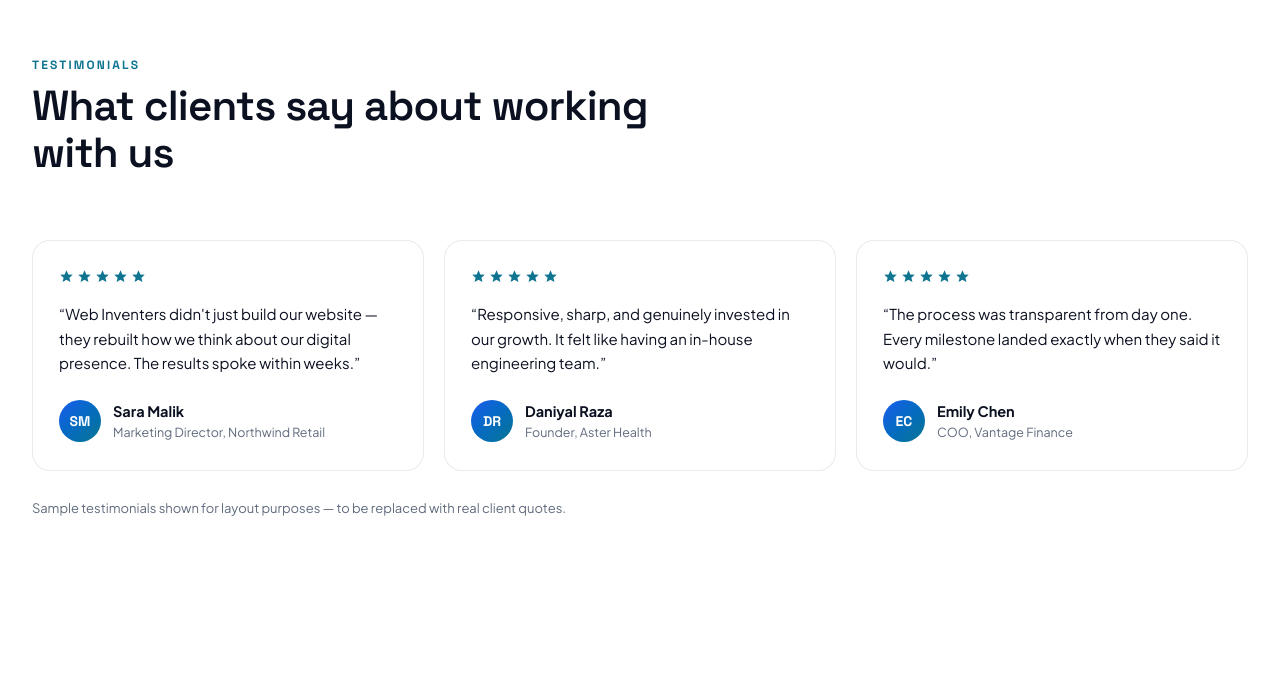
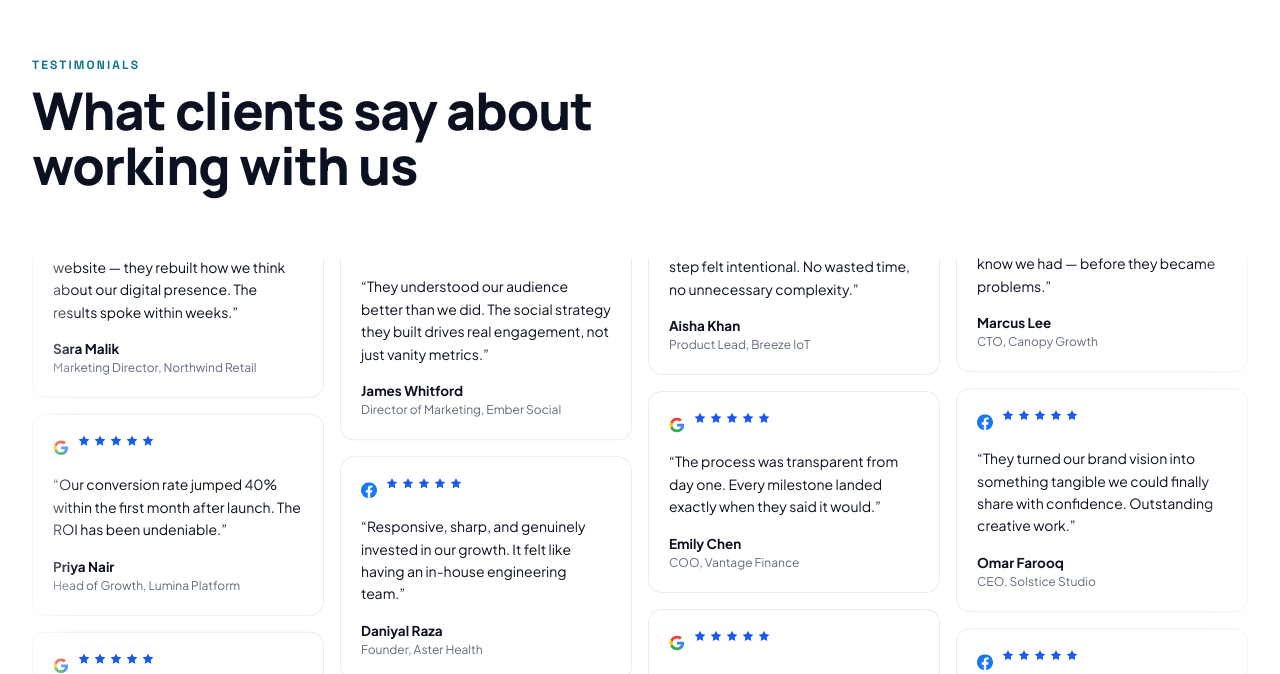
Before and after one commit to irtizapanjwani/webinverters, a Next.js app: page / in a window 1280 px wide. Shown: the part 4766-5440 px from the top of the page. Built offline with nearby package versions, Linux system fonts and the light colour scheme.

Commit message:
Add: testimonial cards animation

```diff
--- a/src/app/components/Testimonials.tsx
+++ b/src/app/components/Testimonials.tsx
@@ -1,75 +1,215 @@
-import { StarIcon } from "./icons";
+"use client";
+
+import { useReducedMotion } from "framer-motion";
 
 const TESTIMONIALS = [
   {
     quote:
       "Web Inventers didn't just build our website — they rebuilt how we think about our digital presence. The results spoke within weeks.",
-    initials: "SM",
     name: "Sara Malik",
     role: "Marketing Director, Northwind Retail",
+    platform: "google" as const,
   },
   {
     quote:
       "Responsive, sharp, and genuinely invested in our growth. It felt like having an in-house engineering team.",
-    initials: "DR",
     name: "Daniyal Raza",
     role: "Founder, Aster Health",
+    platform: "clutch" as const,
   },
   {
     quote:
       "The process was transparent from day one. Every milestone landed exactly when they said it would.",
-    initials: "EC",
     name: "Emily Chen",
     role: "COO, Vantage Finance",
+    platform: "google" as const,
+  },
+  {
+    quote:
+      "They turned our brand vision into something tangible we could finally share with confidence. Outstanding creative work.",
+    name: "Omar Farooq",
+    role: "CEO, Solstice Studio",
+    platform: "clutch" as const,
+  },
+  {
+    quote:
+      "Our conversion rate jumped 40% within the first month after launch. The ROI has been undeniable.",
+    name: "Priya Nair",
+    role: "Head of Growth, Lumina Platform",
+    platform: "google" as const,
+  },
+  {
+    quote:
+      "They understood our audience better than we did. The social strategy they built drives real engagement, not just vanity metrics.",
+    name: "James Whitford",
+    role: "Director of Marketing, Ember Social",
+    platform: "clutch" as const,
+  },
+  {
+    quote:
+      "From discovery to delivery, every step felt intentional. No wasted time, no unnecessary complexity.",
+    name: "Aisha Khan",
+    role: "Product Lead, Breeze IoT",
+    platform: "google" as const,
+  },
+  {
+    quote:
+      "The team's technical depth is rare. They solved problems we didn't even know we had — before they became problems.",
+    name: "Marcus Lee",
+    role: "CTO, Canopy Growth",
+    platform: "clutch" as const,
   },
 ];
 
+function GoogleLogo() {
+  return (
+    <svg viewBox="0 0 24 24" className="h-4 w-4" aria-label="Google">
+      <path
+        d="M22.56 12.25c0-.78-.07-1.53-.2-2.25H12v4.26h5.92a5.06 5.06 0 0 1-2.2 3.32v2.77h3.57c2.08-1.92 3.28-4.74 3.28-8.1z"
+        fill="#4285F4"
+      />
+      <path
+        d="M12 23c2.97 0 5.46-.98 7.28-2.66l-3.57-2.77c-.98.66-2.23 1.06-3.71 1.06-2.86 0-5.29-1.93-6.16-4.53H2.18v2.84C3.99 20.53 7.7 23 12 23z"
+        fill="#34A853"
+      />
+      <path
+        d="M5.84 14.09c-.22-.66-.35-1.36-.35-2.09s.13-1.43.35-2.09V7.07H2.18C1.43 8.55 1 10.22 1 12s.43 3.45 1.18 4.93l2.85-2.22.81-.62z"
+        fill="#FBBC05"
+      />
+      <path
+        d="M12 5.38c1.62 0 3.06.56 4.21 1.64l3.15-3.15C17.45 2.09 14.97 1 12 1 7.7 1 3.99 3.47 2.18 7.07l3.66 2.84c.87-2.6 3.3-4.53 6.16-4.53z"
+        fill="#EA4335"
+      />
+    </svg>
+  );
+}
+
+function FacebookLogo() {
+  return (
+    <svg viewBox="0 0 24 24" className="h-4 w-4" aria-label="Facebook">
+      <path
+        d="M24 12c0-6.627-5.373-12-12-12S0 5.373 0 12c0 5.99 4.388 10.954 10.125 11.854V15.47H7.078V12h3.047V9.356c0-3.007 1.792-4.668 4.533-4.668 1.312 0 2.686.235 2.686.235v2.953H15.83c-1.491 0-1.956.925-1.956 1.874V12h3.328l-.532 3.469h-2.796v8.385C19.612 22.954 24 17.99 24 12z"
+        fill="#1877F2"
+      />
+    </svg>
+  );
+}
+
+const PLATFORM = {
+  google: GoogleLogo,
+  clutch: FacebookLogo,
+} as const;
+
+function StarRating() {
+  return (
+    <div className="mb-3 flex gap-0.5" aria-label="5 out of 5 stars">
+      {Array.from({ length: 5 }).map((_, i) => (
+        <svg
+          key={i}
+          viewBox="0 0 20 20"
+          className="size-3.5 fill-accent"
+          aria-hidden="true"
+        >
+          <path d="M10 1l2.39 4.84 5.34.78-3.87 3.77.91 5.33L10 13.27l-4.77 2.45.91-5.33L2.27 6.62l5.34-.78L10 1z" />
+        </svg>
+      ))}
+    </div>
+  );
+}
+
+function TestimonialCard({ t }: { t: (typeof TESTIMONIALS)[number] }) {
+  const Logo = PLATFORM[t.platform];
+  return (
+    <div className="mb-4 rounded-[14px] border border-border bg-white p-5 transition-[border-color] duration-300 hover:border-accent/30">
+      <div className="mb-3 flex items-center gap-2">
+        <Logo />
+        <StarRating />
+      </div>
+      <p className="mb-4 text-[14px] leading-[1.6] text-ink">
+        &ldquo;{t.quote}&rdquo;
+      </p>
+      <div>
+        <div className="text-[13.5px] font-bold text-ink">{t.name}</div>
+        <div className="text-[12px] text-ink-faint">{t.role}</div>
+      </div>
+    </div>
+  );
+}
+
+const COLUMNS = [
+  { direction: "up" as const, speed: 38, offset: 0 },
+  { direction: "down" as const, speed: 42, offset: 25 },
+  { direction: "up" as const, speed: 36, offset: 50 },
+  { direction: "down" as const, speed: 40, offset: 10 },
+];
+
+function distributeColumns(items: typeof TESTIMONIALS, colCount: number) {
+  const cols: (typeof TESTIMONIALS)[] = Array.from({ length: colCount }, () => []);
+  items.forEach((item, i) => {
+    cols[i % colCount].push(item);
+  });
+  return cols;
+}
+
 export default function Testimonials() {
+  const reduce = useReducedMotion();
+  const columns = distributeColumns(TESTIMONIALS, 4);
+
   return (
-    <section className="pt-14 pb-18 lg:pt-[104px] lg:pb-[140px]">
+    <section className="pt-14 pb-18 lg:pt-[104px] lg:pb-[140px] overflow-hidden">
       <div className="mx-auto w-full max-w-[1400px] px-5 sm:px-8">
         <div className="mb-10 max-w-[640px] sm:mb-16">
           <span className="mb-2.5 block font-display text-xs font-bold tracking-[0.18em] text-accent-2 uppercase">
             Testimonials
           </span>
-          <h2 className="font-display text-[clamp(28px,4vw,42px)] leading-[1.1] font-semibold tracking-[-0.02em]">
+          <h2 className="font-manrope text-[clamp(32px,4.6vw,52px)] leading-[1.06] font-extrabold tracking-[-0.02em]">
             What clients say about working with us
           </h2>
         </div>
+      </div>
 
-        <div className="grid gap-5 sm:grid-cols-2 lg:grid-cols-3">
-          {TESTIMONIALS.map((t) => (
-            <div
-              key={t.name}
-              className="flex h-full flex-col rounded-[18px] border border-border bg-surface p-7 px-6.5"
-            >
-              <div className="mb-4.5 flex gap-0.75" aria-hidden="true">
-                {Array.from({ length: 5 }).map((_, i) => (
-                  <StarIcon key={i} className="size-[15px] text-accent-2" />
-                ))}
-              </div>
-              <p className="mb-6 grow text-[15px] leading-[1.65] text-ink">
-                &ldquo;{t.quote}&rdquo;
-              </p>
-              <div className="flex items-center gap-3">
-                <span className="flex size-[42px] shrink-0 items-center justify-center rounded-full bg-gradient-to-br from-accent to-accent-2 font-display text-sm font-bold text-white">
-                  {t.initials}
-                </span>
-                {/* min-w-0 lets a long name or a long company title wrap
-                    instead of pushing the avatar out of the card. */}
-                <div className="min-w-0">
-                  <div className="text-[14.5px] font-bold">{t.name}</div>
-                  <div className="text-[12.5px] text-ink-faint">{t.role}</div>
+      <div className="relative">
+        {/* side fades only — no top/bottom fade so cards extend to the edges */}
+        <div className="pointer-events-none absolute top-0 left-0 z-10 h-full w-20 bg-gradient-to-r from-bg to-transparent" />
+        <div className="pointer-events-none absolute top-0 right-0 z-10 h-full w-20 bg-gradient-to-l from-bg to-transparent" />
+
+        <div className="mx-auto grid max-w-[1400px] grid-cols-2 gap-4 px-5 sm:px-8 lg:grid-cols-4 lg:gap-4">
+          {COLUMNS.map((col, ci) => {
+            const items = columns[ci];
+            const duplicated = [...items, ...items];
+            const duration = col.speed;
+            const isUp = col.direction === "up";
+
+            return (
+              <div
+                key={ci}
+                className="testimonial-col relative overflow-hidden"
+                style={{
+                  height: "clamp(520px, 70vh, 760px)",
+                }}
+              >
+                <div
+                  className={`flex flex-col ${reduce ? "" : "animate-marquee-vertical"}`}
+                  style={
+                    reduce
+                      ? undefined
+                      : {
+                          animationDuration: `${duration}s`,
+                          animationTimingFunction: "linear",
+                          animationIterationCount: "infinite",
+                          animationDirection: isUp ? "normal" : "reverse",
+                          animationDelay: `${-(col.offset / 100) * duration}s`,
+                        }
+                  }
+                >
+                  {duplicated.map((t, i) => (
+                    <TestimonialCard key={`${ci}-${i}-${t.name}`} t={t} />
+                  ))}
                 </div>
               </div>
-            </div>
-          ))}
+            );
+          })}
         </div>
-
-        <p className="mt-7 text-[13px] text-ink-faint">
-          Sample testimonials shown for layout purposes — to be replaced with
-          real client quotes.
-        </p>
       </div>
     </section>
   );
--- a/src/app/globals.css
+++ b/src/app/globals.css
@@ -59,6 +59,16 @@
   --animate-pulse-orb: pulse-orb 6s ease-in-out infinite;
   --animate-float-node: float-node 7s ease-in-out infinite;
   --animate-marquee: marquee 14s linear infinite;
+  --animate-marquee-vertical: marquee-vertical 40s linear infinite;
+}
+
+@keyframes marquee-vertical {
+  from {
+    transform: translateY(0);
+  }
+  to {
+    transform: translateY(-50%);
+  }
 }
 
 @keyframes spin-slow {
@@ -257,7 +267,17 @@
   .animate-spin-slow-dashed,
   .animate-pulse-orb,
   .animate-float-node,
-  .animate-marquee {
+  .animate-marquee,
+  .animate-marquee-vertical {
     animation-play-state: paused;
   }
 }
+
+/* Testimonial column hover — slow the marquee when the pointer is over a column */
+.testimonial-col:hover .animate-marquee-vertical {
+  animation-play-state: paused;
+}
+
+.testimonial-col .animate-marquee-vertical {
+  transition: border-color 0.3s ease;
+}
```
